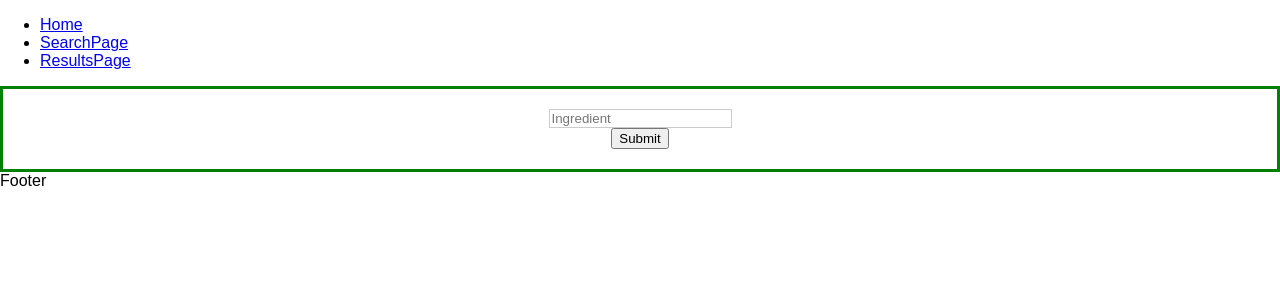
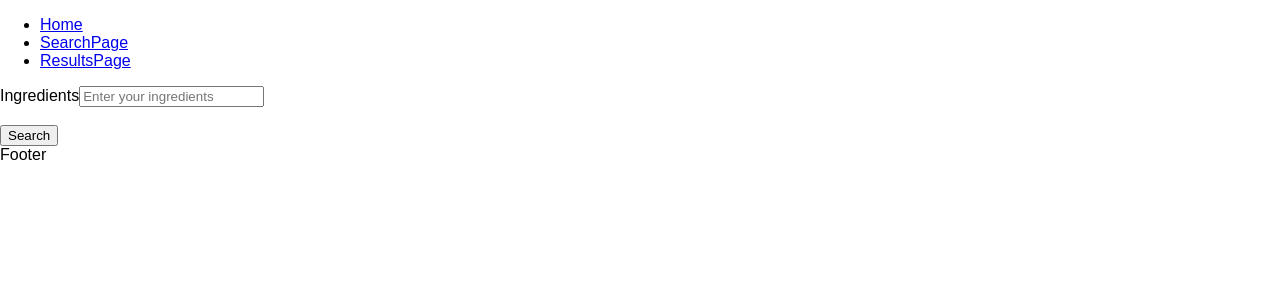
Before and after one commit to val-alex/recipe-app, a React (Create React App) app: page / in a window 1280 px wide. Shown: the top 300 px of the page. Built offline with nearby package versions, Linux system fonts and the light colour scheme.

Commit message:
added Formik

```diff
--- a/package.json
+++ b/package.json
@@ -6,6 +6,7 @@
     "@testing-library/jest-dom": "^4.2.4",
     "@testing-library/react": "^9.3.2",
     "@testing-library/user-event": "^7.1.2",
+    "formik": "^2.1.4",
     "husky": "^4.2.3",
     "lint-staged": "^10.0.7",
     "prettier": "^1.19.1",
@@ -17,7 +18,8 @@
     "redux": "^4.0.5",
     "redux-actions": "^2.6.5",
     "redux-saga": "^1.1.3",
-    "styled-components": "^5.0.1"
+    "styled-components": "^5.0.1",
+    "yup": "^0.28.1"
   },
   "lint-staged": {
     "src/**/*.{js,jsx,ts,tsx,json,css,scss,md}": [
--- /dev/null
+++ b/src/Components/Forms/ingredientsForm/Error.js
@@ -0,0 +1,13 @@
+import React from "react";
+
+const Error = ({ touched, message }) => {
+  if (!touched) {
+    return <div className="form-message invalid">&nbsp;</div>;
+  }
+  if (message) {
+    return <div className="form-message invalid">{message}</div>;
+  }
+  return <div className="form-message valid">valid</div>;
+};
+
+export default Error;
--- /dev/null
+++ b/src/Components/Forms/ingredientsForm/IngredientsForm.js
@@ -0,0 +1,82 @@
+import React, { PureComponent } from "react";
+// import PropTypes from "prop-types"
+import { connect } from "react-redux";
+import { Formik } from "formik";
+import * as Yup from "yup";
+
+import { search } from "Store/Actions/actions";
+
+import Error from "./Error";
+
+// import * as Styles from "./IngredientsFormStyles";
+
+const validationSchema = Yup.object().shape({
+  ingredients: Yup.string()
+    .min(3, "ingredients must have at least 3 letters")
+    .required("Must enter an ingredient")
+});
+
+const mapDispatchToProps = {
+  searchBound: search
+};
+
+class IngredientsForm extends PureComponent {
+  render() {
+    const { searchBound, children } = this.props;
+
+    return (
+      <Formik
+        initialValues={{ ingredients: "" }}
+        validationSchema={validationSchema}
+        onSubmit={(values, { setSubmitting, resetForm }) => {
+          setSubmitting(true);
+          searchBound(values.ingredients);
+          resetForm();
+          setSubmitting(false);
+        }}
+      >
+        {({
+          values,
+          errors,
+          touched,
+          handleChange,
+          handleBlur,
+          handleSubmit,
+          isSubmitting
+        }) => (
+          <form onSubmit={handleSubmit}>
+            <div className="input-row">
+              <label htmlFor="ingredients">Ingredients</label>
+              <input
+                type="text"
+                name="ingredients"
+                if="ingredients"
+                placeholder="Enter your ingredients"
+                onChange={handleChange}
+                onBlur={handleBlur}
+                value={values.ingredients}
+                className={
+                  touched.ingredients && errors.ingredients ? "has-error" : null
+                } // CHANGE_ME create styles for error, red border and red text
+              />
+              <Error
+                touched={touched.ingredients}
+                message={errors.ingredients}
+              />
+            </div>
+
+            {!!children && <div>{children}</div>}
+
+            <div>
+              <button type="submit" disabled={isSubmitting}>
+                Search
+              </button>
+            </div>
+          </form>
+        )}
+      </Formik>
+    );
+  }
+}
+
+export default connect(null, mapDispatchToProps)(IngredientsForm);
--- /dev/null
+++ b/src/Components/Forms/ingredientsForm/IngredientsFormStyles.js
@@ -0,0 +1,14 @@
+// import styled from "styled-components";
+
+// export const SearchPageForm = styled.form`
+//   border: 3px solid green;
+//   display: flex;
+//   flex-direction: column;
+//   align-items: center;
+//   justify-content: center;
+//   padding: 20px 0;
+// `;
+
+// export const SearchPageInput = styled.input`
+//   border: 1px #ccc solid;
+// `;
--- a/src/Components/ResultsPage/ResultsPage.js
+++ b/src/Components/ResultsPage/ResultsPage.js
@@ -9,7 +9,7 @@ const mapStateToProps = state => ({
 class ResultsPage extends PureComponent {
   static propTypes = {
     searchResults: PropTypes.arrayOf(
-      PropTypes.oneOfType([PropTypes.string, PropTypes.number])
+      PropTypes.oneOfType([PropTypes.string, PropTypes.number]) // CHANGE_ME allow this to pass verification for empty array as well
     )
   };
 
--- a/src/Components/SearchPage/SearchPage.js
+++ b/src/Components/SearchPage/SearchPage.js
@@ -1,10 +1,12 @@
-import React, { PureComponent } from "react";
+import React from "react";
 import PropTypes from "prop-types";
 import { connect } from "react-redux";
 
 import { search } from "Store/Actions/actions";
 
-import * as Styled from "./SearchPageStyles";
+import IngredientsForm from "Components/Forms/ingredientsForm/IngredientsForm";
+
+// import * as Styles from "./SearchPageStyles";
 
 const mapStateToProps = state => ({
   previousSearches: state.recipes.recentSearches || []
@@ -14,51 +16,8 @@ const mapDispatchToProps = {
   searchBound: search
 };
 
-class SearchPage extends PureComponent {
-  constructor(props) {
-    super(props);
-
-    this.state = {
-      value: ""
-    };
-
-    this.handleChange = this.handleChange.bind(this);
-    this.handleSubmit = this.handleSubmit.bind(this);
-  }
-
-  static propTypes = {
-    previousSearches: PropTypes.arrayOf(PropTypes.string)
-  };
-
-  static defaultProps = {
-    previousSearches: ""
-  };
-
-  handleChange(event) {
-    this.setState({ value: event.target.value });
-  }
-
-  handleSubmit(event) {
-    const { searchBound } = this.props;
-
-    const { value } = this.state;
-
-    event.preventDefault();
-
-    searchBound(value);
-  }
-
-  render() {
-    const { previousSearches } = this.props;
-
-    return (
-      <Styled.SearchPageForm onSubmit={this.handleSubmit}>
-        <Styled.SearchPageInput
-          value={this.state.value}
-          onChange={this.handleChange}
-          placeholder="Ingredient"
-        />
-
+const SearchPage = ({ previousSearches }) => (
+  <IngredientsForm>
     {!!previousSearches.length && (
       <div>
         <h3>Recent Searches</h3>
@@ -69,11 +28,15 @@ class SearchPage extends PureComponent {
         </ol>
       </div>
     )}
+  </IngredientsForm>
+);
 
-        <input type="submit" value="Submit" />
-      </Styled.SearchPageForm>
-    );
-  }
-}
+SearchPage.propTypes = {
+  previousSearches: PropTypes.array
+};
+
+SearchPage.defaultProps = {
+  previousSearches: []
+};
 
 export default connect(mapStateToProps, mapDispatchToProps)(SearchPage);
--- a/src/Store/Sagas/searchSaga.js
+++ b/src/Store/Sagas/searchSaga.js
@@ -5,7 +5,7 @@ import {
   setReturnedRecipes,
   setRecentSearches
 } from "Store/Actions/actions";
-import { API_KEY } from "Constants/contants";
+import { API_KEY } from "Constants/constants";
 
 function fetchRecipesSaga(ingredients) {
   //CHANGE_ME
```
Also changed, not shown: src/Constants/constants.js (renamed from src/Constants/contants.js), 2 other files (tests, documents, lock files or other folders). Lines whose indentation alone changed are shown as unchanged.
